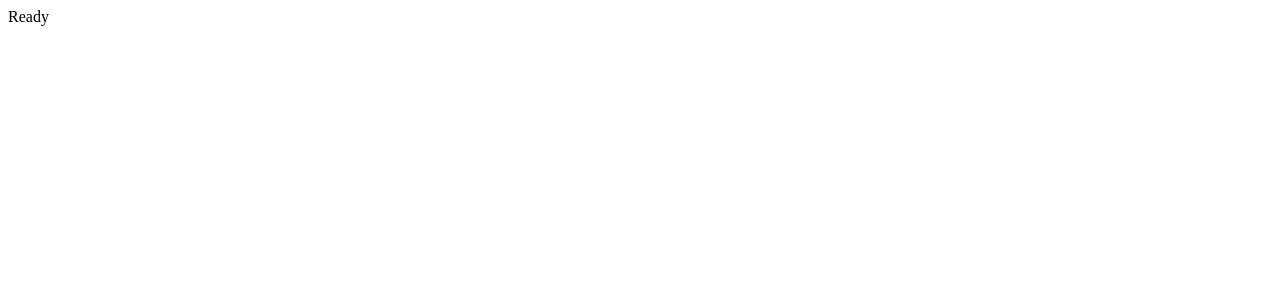
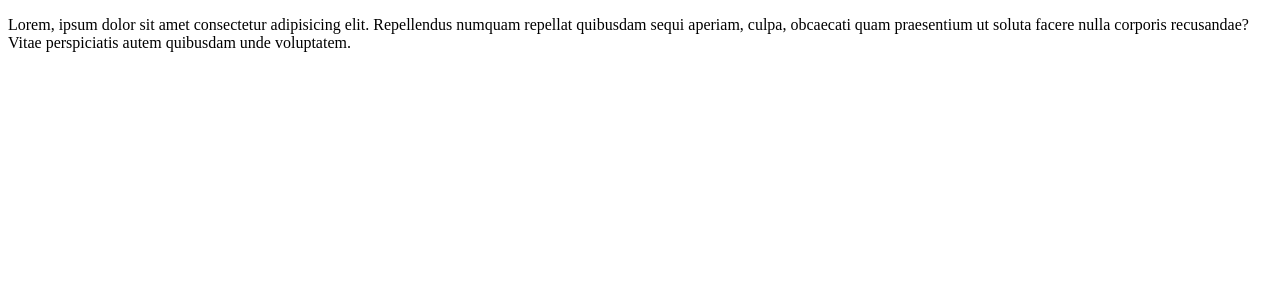
Before and after one commit to craigmckeachie/a16_demos, an Angular app: page / in a window 1280 px wide. Shown: the top 300 px of the page. Built offline with nearby package versions, Linux system fonts and the light colour scheme.

Commit message:
attribute-directive

```diff
--- a/src/app/app.component.ts
+++ b/src/app/app.component.ts
@@ -1,8 +1,18 @@
+import { OnInit } from '@angular/core';
 import { Component } from '@angular/core';
 
 @Component({
   selector: 'app-root',
-  template: ` Ready `,
+  template: `
+    <p appHighlight="yellow">
+      Lorem, ipsum dolor sit amet consectetur adipisicing elit. Repellendus
+      numquam repellat quibusdam sequi aperiam, culpa, obcaecati quam
+      praesentium ut soluta facere nulla corporis recusandae? Vitae perspiciatis
+      autem quibusdam unde voluptatem.
+    </p>
+  `,
   styles: [],
 })
-export class AppComponent {}
+export class AppComponent implements OnInit {
+  ngOnInit(): void {}
+}
--- a/src/app/app.module.ts
+++ b/src/app/app.module.ts
@@ -3,10 +3,12 @@ import { BrowserModule } from '@angular/platform-browser';
 
 import { AppRoutingModule } from './app-routing.module';
 import { AppComponent } from './app.component';
+import { HighlightDirective } from './highlight.directive';
 
 @NgModule({
   declarations: [
-    AppComponent
+    AppComponent,
+    HighlightDirective
   ],
   imports: [
     BrowserModule,
--- /dev/null
+++ b/src/app/highlight.directive.ts
@@ -0,0 +1,18 @@
+import { Directive, ElementRef, HostListener, Input } from '@angular/core';
+
+@Directive({
+  selector: '[appHighlight]',
+})
+export class HighlightDirective {
+  @Input('appHighlight') color = '';
+
+  constructor(private el: ElementRef) {}
+
+  @HostListener('click') onClick() {
+    this.highlight();
+  }
+
+  highlight() {
+    this.el.nativeElement.style.backgroundColor = this.color;
+  }
+}
```
